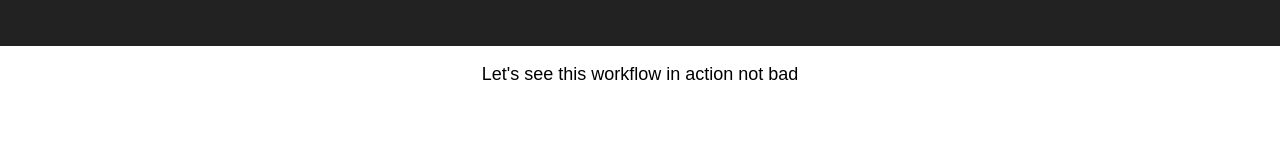
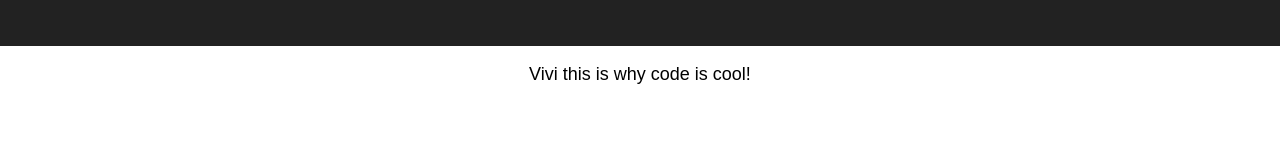
Before and after one commit to Quinn-Donnelly/personal-website, a React (Create React App) app: page / in a window 1280 px wide. Shown: the part 144-298 px from the top of the page. Built offline with nearby package versions, Linux system fonts and the light colour scheme.

Commit message:
Testing Full Pipeline
Need to test push the pipeline to ensure all parts are working.

```diff
--- a/src/App.js
+++ b/src/App.js
@@ -11,7 +11,7 @@ class App extends Component {
           <h1 className="App-title">Welcome to React</h1>
         </header>
         <p className="App-intro">
-          Let's see this workflow in action not bad
+          Vivi this is why code is cool!
         </p>
       </div>
     );
```
